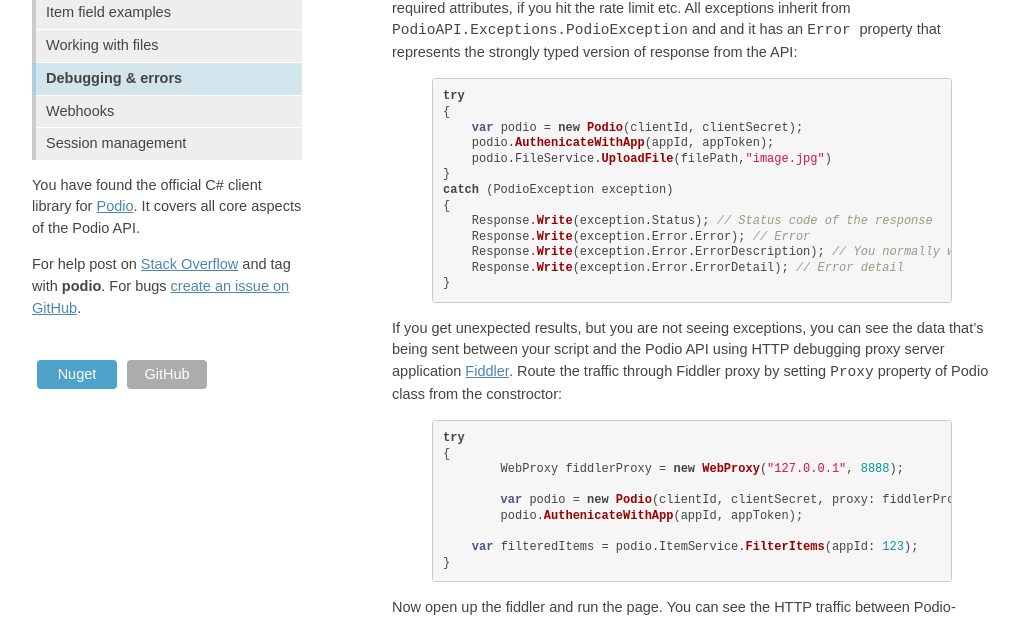
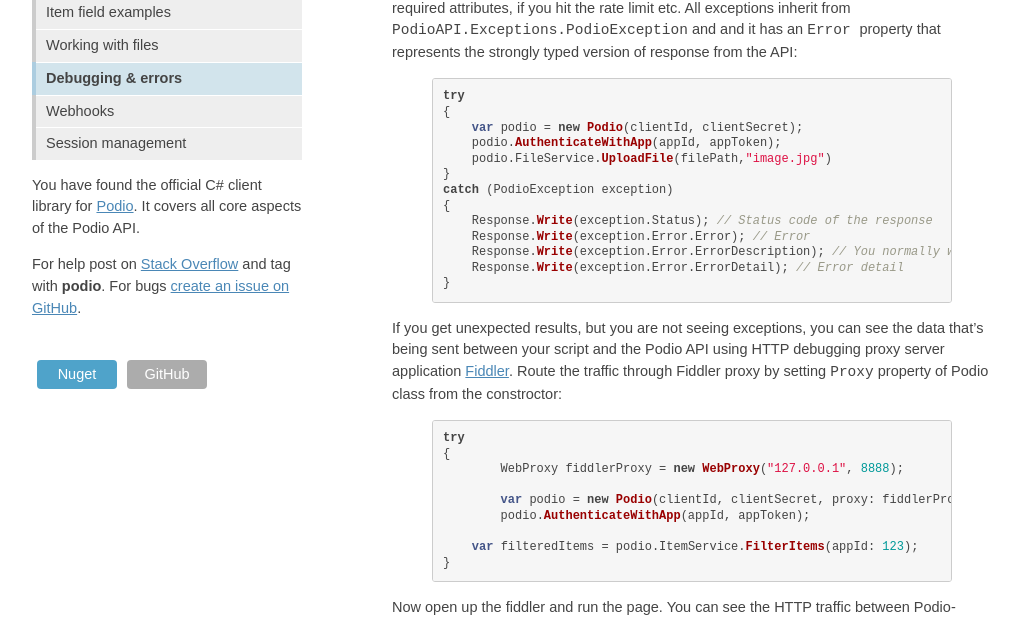
Before and after one commit to podio/podio-dotnet, a Jekyll site: the page built from debug/index.md, in a window 1280 px wide. Shown: the part 161-778 px from the top of the page, without its empty margins (128-1147 px from the left). Built offline with Jekyll 4.4.1, drawn with Linux system fonts in a browser that asks for light colours; some web fonts are replaced.

Commit message:
More spelling corrections

```diff
--- a/debug/index.md
+++ b/debug/index.md
@@ -10,7 +10,7 @@ Podio-dotnet will throw exceptions when something goes predictably wrong. For ex
 try
 {
     var podio = new Podio(clientId, clientSecret);
-    podio.AuthenicateWithApp(appId, appToken);
+    podio.AuthenticateWithApp(appId, appToken);
     podio.FileService.UploadFile(filePath,"image.jpg")
 }
 catch (PodioException exception)
@@ -31,7 +31,7 @@ try
 	WebProxy fiddlerProxy = new WebProxy("127.0.0.1", 8888);
 
 	var podio = new Podio(clientId, clientSecret, proxy: fiddlerProxy);
-	podio.AuthenicateWithApp(appId, appToken);
+	podio.AuthenticateWithApp(appId, appToken);
 
     var filteredItems = podio.ItemService.FilterItems(appId: 123);
 }
```
Also changed, not shown: index.md (+1 -1 lines), sessions/index.md (+1 -1 lines), webhooks/index.md (+1 -1 lines).
